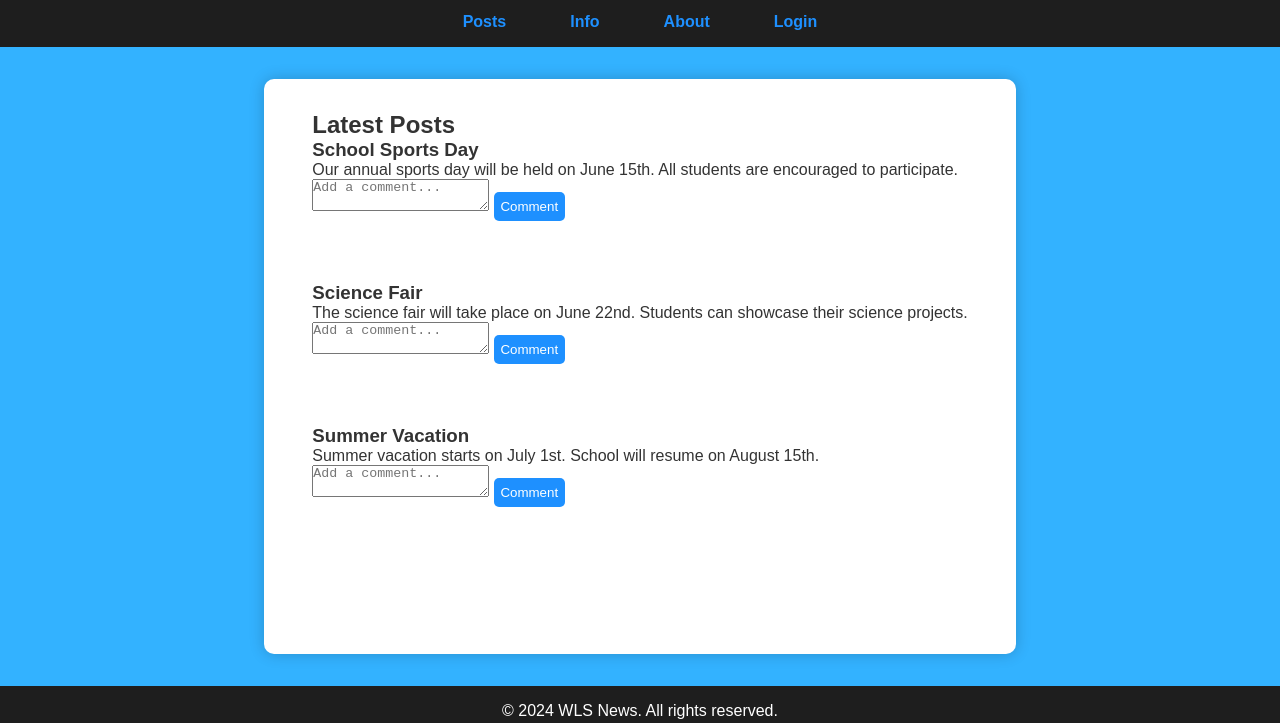
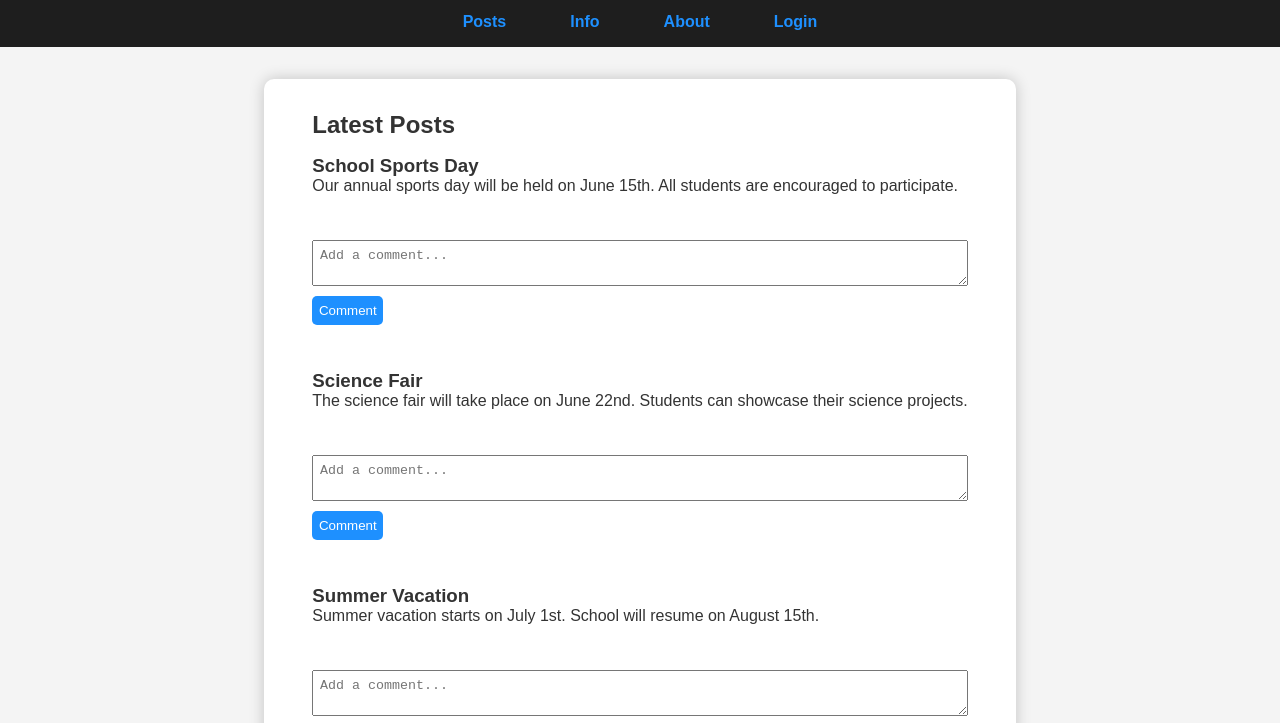
Before and after one commit to hmrjtfhut/school-news, a plain HTML site: page index.html in a window 1280 px wide. Shown: the part 64-787 px from the top of the page. Drawn offline with Linux system fonts and the light colour scheme.

Commit message:
Update styles.css

```diff
--- a/styles.css
+++ b/styles.css
@@ -7,7 +7,7 @@
 html, body {
     height: 100%;
     font-family: 'Arial', sans-serif;
-    background-color: #33B2FF;
+    background-color: #f4f4f4;
     color: #333;
 }
 
@@ -80,7 +80,37 @@ main {
 }
 
 article {
-    margin-bottom: 3em; /* Space between posts */
+    margin-bottom: 2em; /* Default space between posts */
+}
+
+article:first-of-type {
+    margin-top: 1em;
+}
+
+.comments {
+    margin-top: 1em;
+    margin-bottom: 2em;
+}
+
+.comment-input {
+    width: 100%;
+    padding: 0.5em;
+    margin-top: 1em;
+}
+
+.comment-button {
+    margin-top: 0.5em;
+    padding: 0.5em;
+    background-color: #1e90ff;
+    color: white;
+    border: none;
+    border-radius: 5px;
+    cursor: pointer;
+    transition: background-color 0.3s;
+}
+
+.comment-button:hover {
+    background-color: #00509e;
 }
 
 footer {
@@ -89,8 +119,10 @@ footer {
     text-align: center;
     padding: 1em 0;
     width: 100%;
-    position: relative;
-    bottom: 0;
+}
+
+#login {
+    width: 400px;
 }
 
 form {
```
